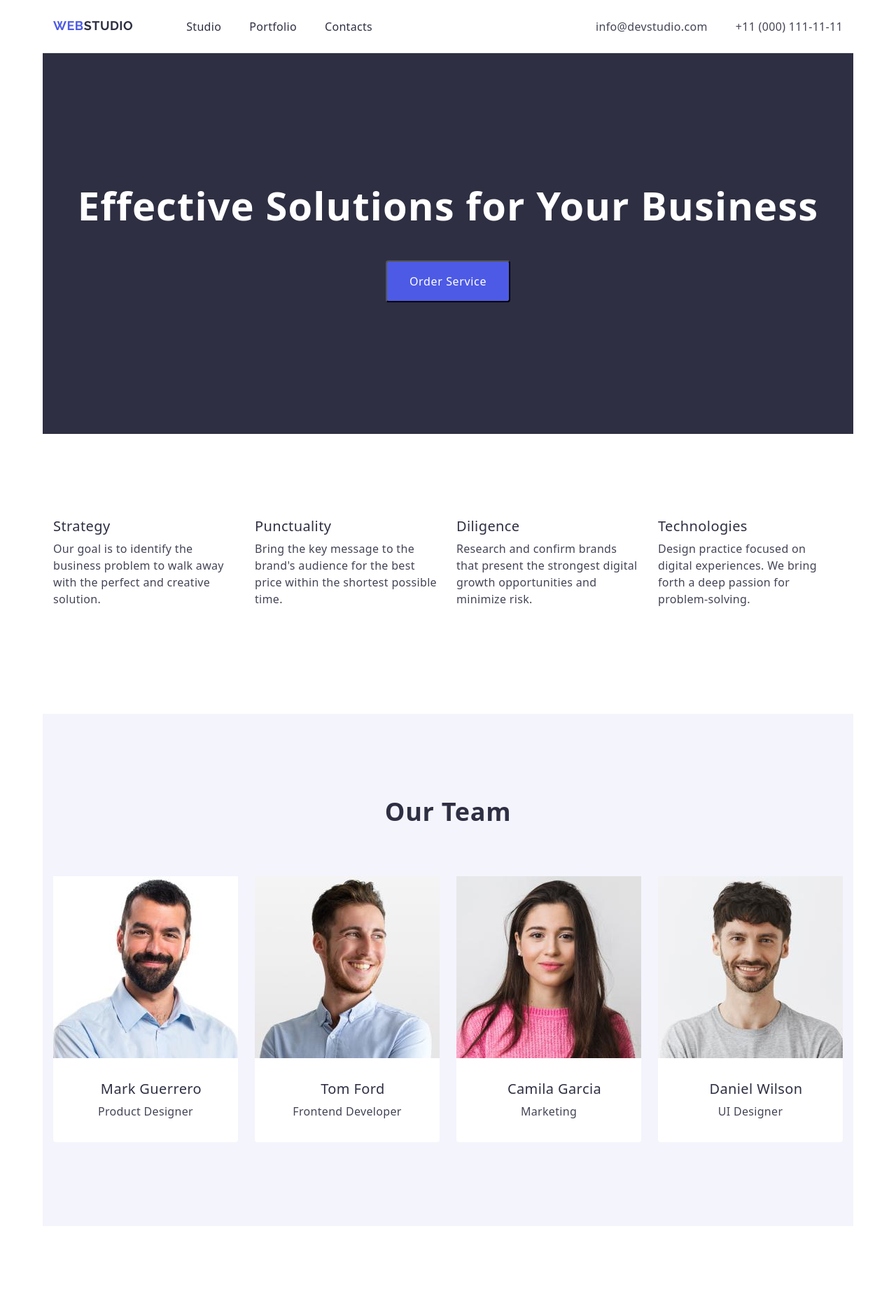
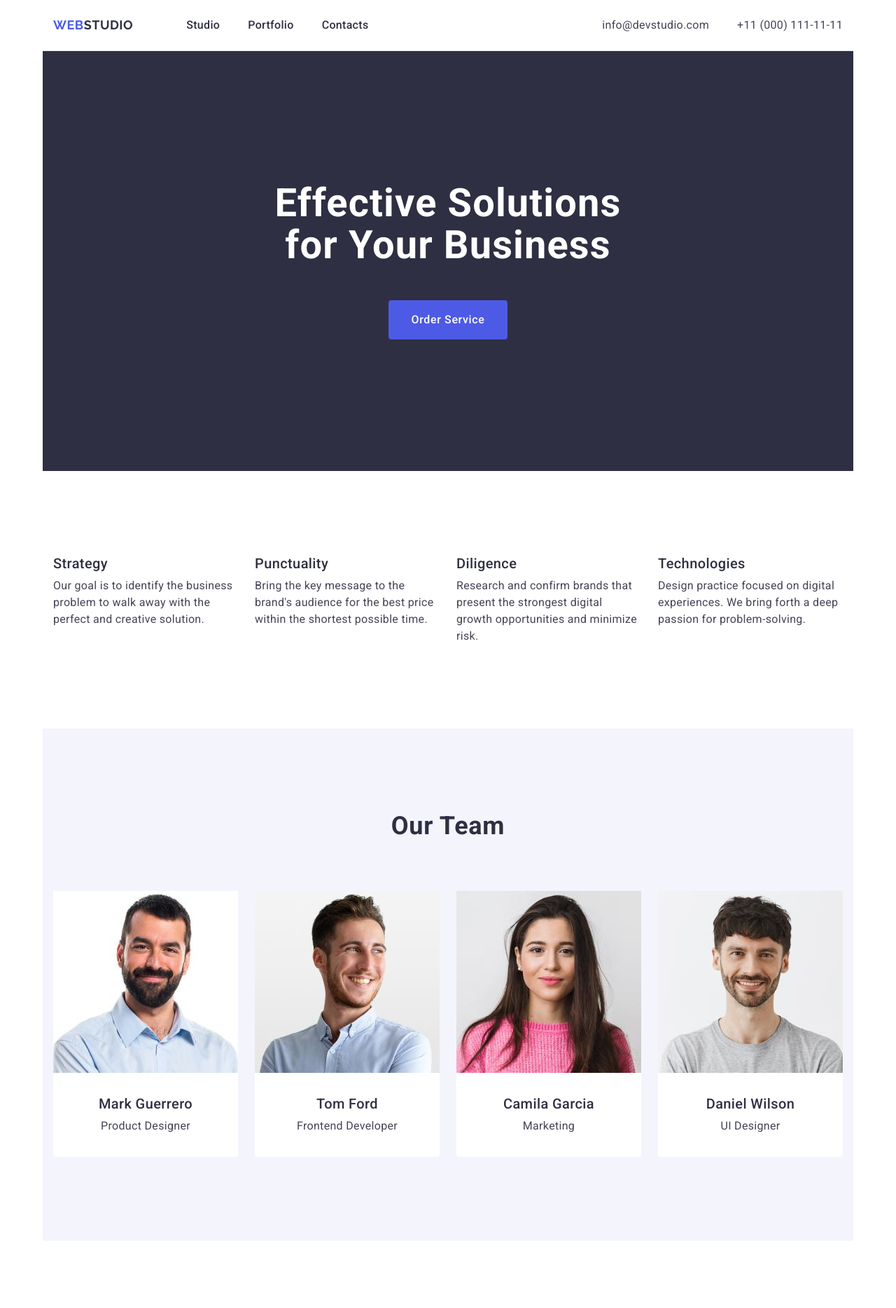
Before and after one commit to SergeyMyronenko/goit-markup-hw-03, a plain HTML site: page index.html in a window 1280 px wide. Shown: the top 1869 px of the page at 70% size. Drawn offline with nearby package versions, Linux system fonts and the light colour scheme.

Commit message:
update hw-3

```diff
--- a/css/style.css
+++ b/css/style.css
@@ -29,28 +29,35 @@ img {
   display: block;
   max-width: 100%;
 }
-header {
-  max-width: 1158px;
-  margin: 0 auto;
-  border-bottom: 1px solid #e7e9fc;
-}
+
 footer {
   max-width: 1158px;
   margin: 0 auto;
+}
+section {
+  padding: 120px 0;
 }
 .container {
   max-width: 1158px;
   padding-left: 0;
   padding-right: 0;
-  margin: 0 auto;
+  margin-left: 0;
+  margin-right: 0;
+}
+.container {
+  padding: 0 15px;
 }
 
 /* Header */
 
+.header-top {
+  max-width: 1158px;
+  margin: 0 auto;
+  border-bottom: 1px solid #e7e9fc;
+}
 .navi {
   display: flex;
-  flex-direction: row;
-  padding-left: 15px;
+  align-items: center;
 }
 .logo {
   color: #4d5ae5;
@@ -60,22 +67,19 @@ footer {
   line-height: 1.17;
   letter-spacing: 0.54px;
   text-transform: uppercase;
-  margin: 25.5px 0;
+  display: block;
+  margin-right: 76px;
 }
 .logo span {
   color: #2e2f42;
 }
-.container-inside {
+.header-container {
   display: flex;
-  flex-direction: row;
   justify-content: space-between;
 }
 .menu-list {
   display: flex;
-  flex-direction: row;
   gap: 40px;
-  margin-left: 76px;
-  padding: 25.5px 0;
 }
 .menu-item {
   color: #2e2f42;
@@ -92,8 +96,8 @@ footer {
   color: #404bbf;
 }
 .address {
+  display: flex;
   font-style: normal;
-  padding-right: 15px;
 }
 .adress-item {
   color: #434455;
@@ -110,19 +114,21 @@ footer {
 }
 .adress-list {
   display: flex;
-  flex-direction: row;
   gap: 40px;
-  padding: 25.5px 0;
+  padding: 24px 0;
+  margin-left: auto;
 }
 
 /* Main */
 
 .section-main {
   background: #2e2f42;
-  max-width: 100%;
-  padding-bottom: 188px;
+  max-width: 1158px;
+  margin: 0 auto;
+  padding: 188px 0;
 }
 .main-title {
+  max-width: 496px;
   color: #ffffff;
   font-family: inherit;
   font-size: 56px;
@@ -130,10 +136,10 @@ footer {
   line-height: 1.07;
   letter-spacing: 1.12px;
   text-align: center;
-  padding-top: 188px;
-  padding-bottom: 48px;
+  margin: 0 auto;
 }
 .button {
+  display: block;
   background-color: #4d5ae5;
   color: #ffffff;
   cursor: pointer;
@@ -142,10 +148,13 @@ footer {
   font-weight: 500;
   line-height: 1.5;
   letter-spacing: 0.64px;
+  border: none;
+  border-radius: 4px;
   padding: 16px 32px;
-  border-radius: 4px;
-  display: block;
   margin: 0 auto;
+  margin-top: 48px;
+  min-width: 169px;
+  height: 56px;
 }
 .button:hover {
   background-color: #404bbf;
@@ -156,12 +165,25 @@ footer {
 
 /* Priorities */
 
+.visually-hidden {
+  position: absolute;
+  width: 1px;
+  height: 1px;
+  margin: -1px;
+  border: 0;
+  padding: 0;
+  white-space: nowrap;
+  clip-path: inset(100%);
+  clip: rect(0 0 0 0);
+  overflow: hidden;
+}
+
 .container-list {
-  padding: 120px 15px;
+  width: 1158px;
+  margin: 0 auto;
 }
 .list-one {
   display: flex;
-  flex-direction: row;
   gap: 24px;
   flex-basis: 264px;
 }
@@ -187,29 +209,18 @@ footer {
   line-height: 1.5;
   letter-spacing: 0.32px;
   padding-top: 8px;
-  padding-bottom: 32px;
-}
-.paragraph-next {
-  color: #434455;
-  font-family: inherit;
-  font-size: 16px;
-  line-height: 1.5;
-  letter-spacing: 0.32px;
-  padding-top: 8px;
-  padding-bottom: 32px;
-  text-align: center;
 }
 
 /* Our team */
 
 .section-team {
   background-color: #f4f4fd;
-  padding: 120px 15px;
+  width: 1158px;
+  margin: 0 auto;
 }
 
 .list-three {
   display: flex;
-  flex-direction: row;
   gap: 24px;
   justify-content: space-between;
   flex-basis: 264px;
@@ -221,7 +232,9 @@ footer {
   overflow: hidden;
   border-radius: 0 0 4px 4px;
 }
-
+.team-section {
+  padding: 32px 0;
+}
 .main-title-list {
   color: #2e2f42;
   font-family: inherit;
@@ -231,7 +244,7 @@ footer {
   letter-spacing: 0.72px;
   text-transform: capitalize;
   text-align: center;
-  padding-bottom: 72px;
+  margin-bottom: 72px;
 }
 
 .section-title-list {
@@ -241,8 +254,15 @@ footer {
   font-weight: 500;
   line-height: 1.2;
   letter-spacing: 0.4px;
-  padding-top: 32px;
-  padding-left: 16px;
+  text-align: center;
+  margin-bottom: 8px;
+}
+.paragraph-next {
+  color: #434455;
+  font-family: inherit;
+  font-size: 16px;
+  line-height: 1.5;
+  letter-spacing: 0.32px;
   text-align: center;
 }
 
@@ -255,8 +275,6 @@ footer {
   font-weight: 500;
   line-height: 1.2;
   letter-spacing: 0.4px;
-  padding-top: 32px;
-  padding-left: 16px;
 }
 .paragraph-portfolio {
   color: #434455;
@@ -264,11 +282,11 @@ footer {
   font-size: 16px;
   line-height: 1.5;
   letter-spacing: 0.32px;
-  padding: 8px 0 32px 16px;
 }
 .box-list {
   cursor: pointer;
   border: 1px solid #e7e9fc;
+  border-top: none;
   width: calc((100% - 48px) / 3);
 }
 .portfolio-box {
@@ -276,17 +294,19 @@ footer {
   flex-wrap: wrap;
   gap: 48px 24px;
 }
+.portfolio-section {
+  padding: 32px 16px;
+}
 
 /* Footer */
 
 .footer {
   background-color: #2e2f42;
-}
-.footer-box {
-  padding: 101.5px 15px 100px 15px;
+  padding: 100px 0;
 }
 
 .logo-footer {
+  display: inline-block;
   color: #4d5ae5;
   font-family: Raleway, sans-serif;
   font-size: 18px;
@@ -294,6 +314,7 @@ footer {
   line-height: 1.17;
   letter-spacing: 0.54px;
   text-transform: uppercase;
+  margin-bottom: 16px;
 }
 .logo-footer-span {
   color: #f4f4fd;
@@ -306,11 +327,10 @@ footer {
 }
 .paragraph-footer {
   display: block;
-  width: 264px;
+  max-width: 264px;
   color: #f4f4fd;
   font-family: Roboto;
   font-size: 16px;
   line-height: 1.5;
   letter-spacing: 0.32px;
-  padding-top: 17.5px;
 }
--- a/index.html
+++ b/index.html
@@ -4,14 +4,15 @@
     <meta charset="UTF-8" />
     <meta name="viewport" content="width=device-width, initial-scale=1.0" />
     <title>WebStudio</title>
-    <link rel="stylesheet" href="./css/style.css" />
     <link
       rel="stylesheet"
-      href="https://cdnjs.cloudflare.com/ajax/libs/modern-normalize/2.0.0/modern-normalize.css"
-      integrity="sha512-gA2Bvu0/hw4oj0Lp8ZHjK+o3S4BE5m8d/wNVy6ktKLhHKPpWLQwv9ixzuWirWOakoJqlBdePq2NhoCaUOQ5npQ=="
+      href="https://cdnjs.cloudflare.com/ajax/libs/modern-normalize/2.0.0/modern-normalize.min.css"
+      integrity="sha512-4xo8blKMVCiXpTaLzQSLSw3KFOVPWhm/TRtuPVc4WG6kUgjH6J03IBuG7JZPkcWMxJ5huwaBpOpnwYElP/m6wg=="
       crossorigin="anonymous"
       referrerpolicy="no-referrer"
     />
+    <link rel="stylesheet" href="./css/style.css" />
+
     <link rel="preconnect" href="https://fonts.googleapis.com" />
     <link rel="preconnect" href="https://fonts.gstatic.com" crossorigin />
     <link
@@ -20,9 +21,8 @@
     />
   </head>
   <body>
-    <header>
-      <div class="container">
-        <div class="container-inside">
+    <header class="header-top">
+      <div class="container header-container">
         <nav class="navi">
           <a href="./index.html" class="logo">Web<span>Studio</span></a>
           <ul class="menu-list">
@@ -46,22 +46,21 @@
           </ul>
         </address>
       </div>
-      </div>
     </header>
 
     <main>
-      <div class="container">
       <section class="section-main">
+        <div class="container section-one">
           <h1 class="main-title">Effective Solutions for Your Business</h1>
           <button class="button" type="button">Order Service</button>
+        </div>
       </section>
-      </div>
 
       <!-- Our priorities -->
 
+      <section class="container-list">
         <div class="container">
-        <section class="container-list">
-          <h2 class="title-hide">Our priorities</h2>
+          <h2 class="visually-hidden">Our priorities</h2>
           <ul class="list-one">
             <li class="list-two">
               <h3 class="priorities-list">Strategy</h3>
@@ -92,13 +91,13 @@
               </p>
             </li>
           </ul>
+        </div>
       </section>
-      </div>
 
       <!-- Our team -->
 
+      <section class="section-team">
         <div class="container">
-        <section class="section-team">
           <h2 class="main-title-list">Our Team</h2>
           <ul class="list-three">
             <li class="team-image">
@@ -108,8 +107,10 @@
                 width="264"
                 height="260"
               />
+              <div class="team-section">
                 <h3 class="section-title-list">Mark Guerrero</h3>
                 <p class="paragraph-next">Product Designer</p>
+              </div>
             </li>
             <li class="team-image">
               <img
@@ -118,8 +119,10 @@
                 width="264"
                 height="260"
               />
+              <div class="team-section">
                 <h3 class="section-title-list">Tom Ford</h3>
                 <p class="paragraph-next">Frontend Developer</p>
+              </div>
             </li>
             <li class="team-image">
               <img
@@ -128,8 +131,10 @@
                 width="264"
                 height="260"
               />
+              <div class="team-section">
                 <h3 class="section-title-list">Camila Garcia</h3>
                 <p class="paragraph-next">Marketing</p>
+              </div>
             </li>
             <li class="team-image">
               <img
@@ -138,17 +143,19 @@
                 width="264"
                 height="260"
               />
+              <div class="team-section">
                 <h3 class="section-title-list">Daniel Wilson</h3>
                 <p class="paragraph-next">UI Designer</p>
+              </div>
             </li>
           </ul>
+        </div>
       </section>
-      </div>
 
       <!-- Our Portfolio -->
 
+      <section class="container-list">
         <div class="container">
-        <section class="container-list">
           <h2 class="main-title-list">Our Portfolio</h2>
           <ul class="portfolio-box">
             <li class="box-list">
@@ -159,8 +166,10 @@
                 width="360"
                 height="300"
               />
+              <div class="portfolio-section">
                 <h3 class="portfolio-title-list">Banking App</h3>
                 <p class="paragraph-portfolio">App</p>
+              </div>
             </li>
             <li class="box-list">
               <img
@@ -170,8 +179,10 @@
                 width="360"
                 height="300"
               />
+              <div class="portfolio-section">
                 <h3 class="portfolio-title-list">Cashless Payment</h3>
                 <p class="paragraph-portfolio">Marketing</p>
+              </div>
             </li>
             <li class="box-list">
               <img
@@ -181,8 +192,10 @@
                 width="360"
                 height="300"
               />
+              <div class="portfolio-section">
                 <h3 class="portfolio-title-list">Meditation App</h3>
                 <p class="paragraph-portfolio">App</p>
+              </div>
             </li>
             <li class="box-list">
               <img
@@ -192,8 +205,10 @@
                 width="360"
                 height="300"
               />
+              <div class="portfolio-section">
                 <h3 class="portfolio-title-list">Taxi Service</h3>
                 <p class="paragraph-portfolio">Marketing</p>
+              </div>
             </li>
             <li class="box-list">
               <img
@@ -203,8 +218,10 @@
                 width="360"
                 height="300"
               />
+              <div class="portfolio-section">
                 <h3 class="portfolio-title-list">Screen Illustrations</h3>
                 <p class="paragraph-portfolio">Design</p>
+              </div>
             </li>
             <li class="box-list">
               <img
@@ -214,12 +231,14 @@
                 width="360"
                 height="300"
               />
+              <div class="portfolio-section">
                 <h3 class="portfolio-title-list">Online Courses</h3>
                 <p class="paragraph-portfolio">Marketing</p>
+              </div>
             </li>
           </ul>
+        </div>
       </section>
-      </div>
     </main>
     <footer class="footer">
       <div class="container">
```
Lines whose indentation alone changed are shown as unchanged.
